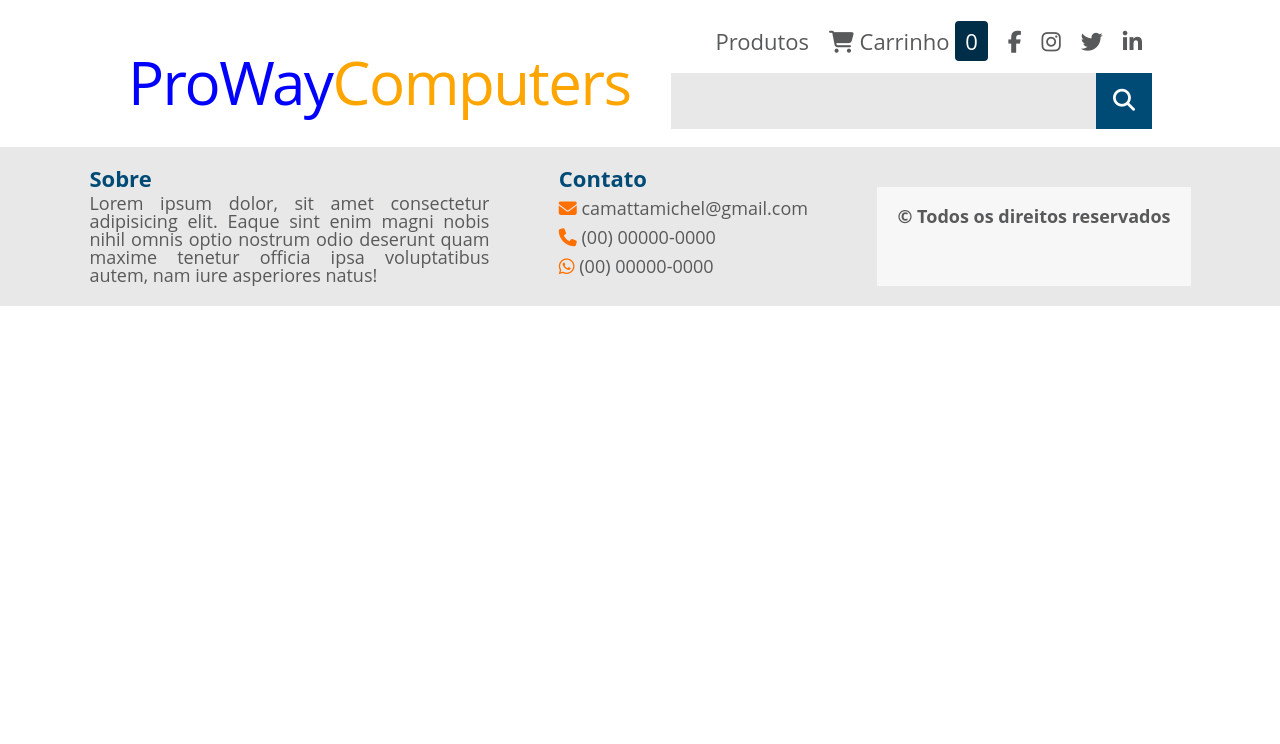
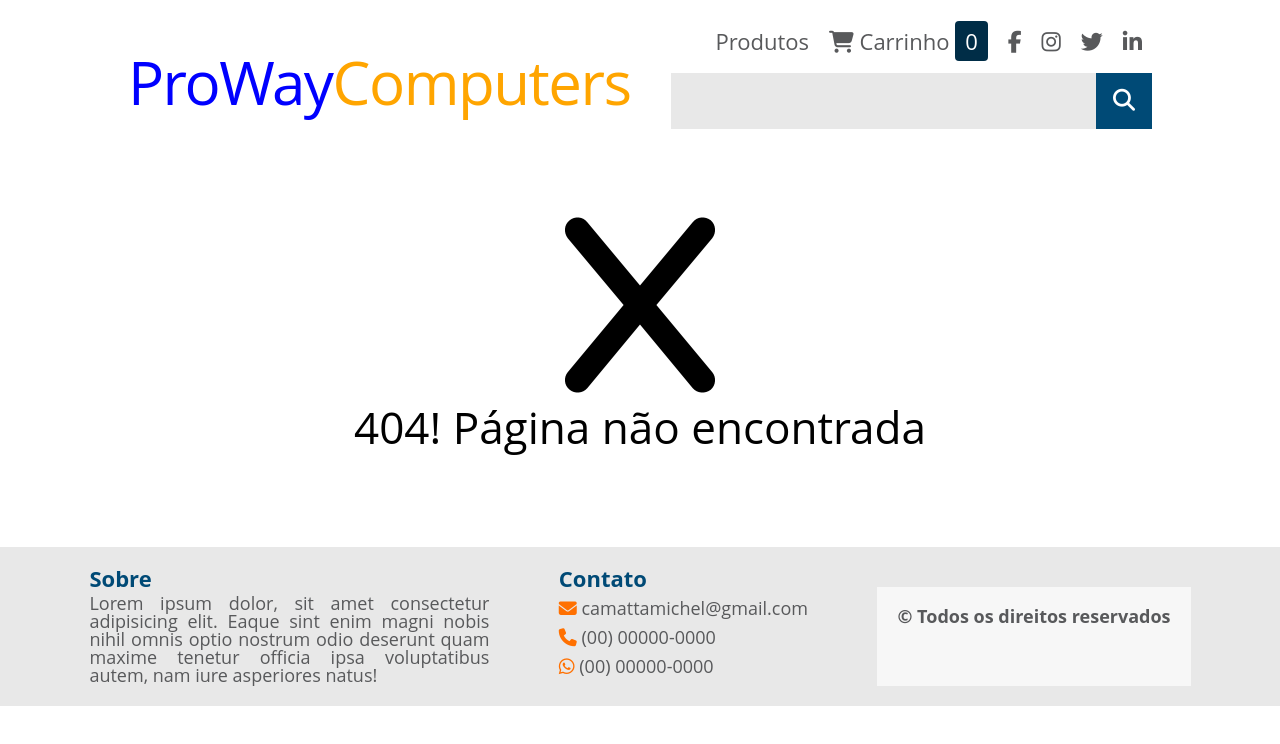
Before and after one commit to mcamatta/angular-eccomerce-proway, an Angular app: page /1 in a window 1280 px wide. Before the commit this address led to /. Shown: the top 744 px of the page. Built offline with nearby package versions, Linux system fonts and the light colour scheme.

Commit message:
feat: Adicionado componente para páginas não existentes

```diff
--- a/src/app/app-routing.module.ts
+++ b/src/app/app-routing.module.ts
@@ -1,9 +1,11 @@
 import { NgModule } from '@angular/core';
 import { RouterModule, Routes } from '@angular/router';
+import { NaoEncontradoComponent } from './nao-encontrado/nao-encontrado.component';
 
 const routes: Routes = [
   { path: 'produtos', loadChildren: () => import('./produtos/produtos.module').then(m => m.ProdutosModule) },
-  { path: '', redirectTo: 'produtos', pathMatch: 'full'}
+  { path: '', redirectTo: 'produtos', pathMatch: 'full'},
+  { path: '**', component: NaoEncontradoComponent},
 ];
 
 @NgModule({
--- a/src/app/app.module.ts
+++ b/src/app/app.module.ts
@@ -5,12 +5,14 @@ import { AppComponent } from './app.component';
 import { HeaderComponent } from './header/header.component';
 import { FooterComponent } from './footer/footer.component';
 import { AppRoutingModule } from './app-routing.module';
+import { NaoEncontradoComponent } from './nao-encontrado/nao-encontrado.component';
 
 @NgModule({
   declarations: [
     AppComponent,
     HeaderComponent,
-    FooterComponent
+    FooterComponent,
+    NaoEncontradoComponent
   ],
   imports: [
     BrowserModule,
--- /dev/null
+++ b/src/app/nao-encontrado/nao-encontrado.component.css
@@ -0,0 +1,15 @@
+.container {
+    display: flex;
+    flex-flow: column nowrap;
+    justify-content: center;
+    align-items: center;
+    height: 400px;
+}
+
+.container i {
+    font-size: 200px;
+}
+
+.container h2 {
+    font-size: 44px;
+}
--- /dev/null
+++ b/src/app/nao-encontrado/nao-encontrado.component.html
@@ -0,0 +1,4 @@
+<section class="container">
+    <i class="fa-solid fa-x"></i>
+    <h2>404! Página não encontrada</h2>
+</section>
```
Also changed, not shown: src/app/nao-encontrado/nao-encontrado.component.ts (added, +10 -0 lines).
